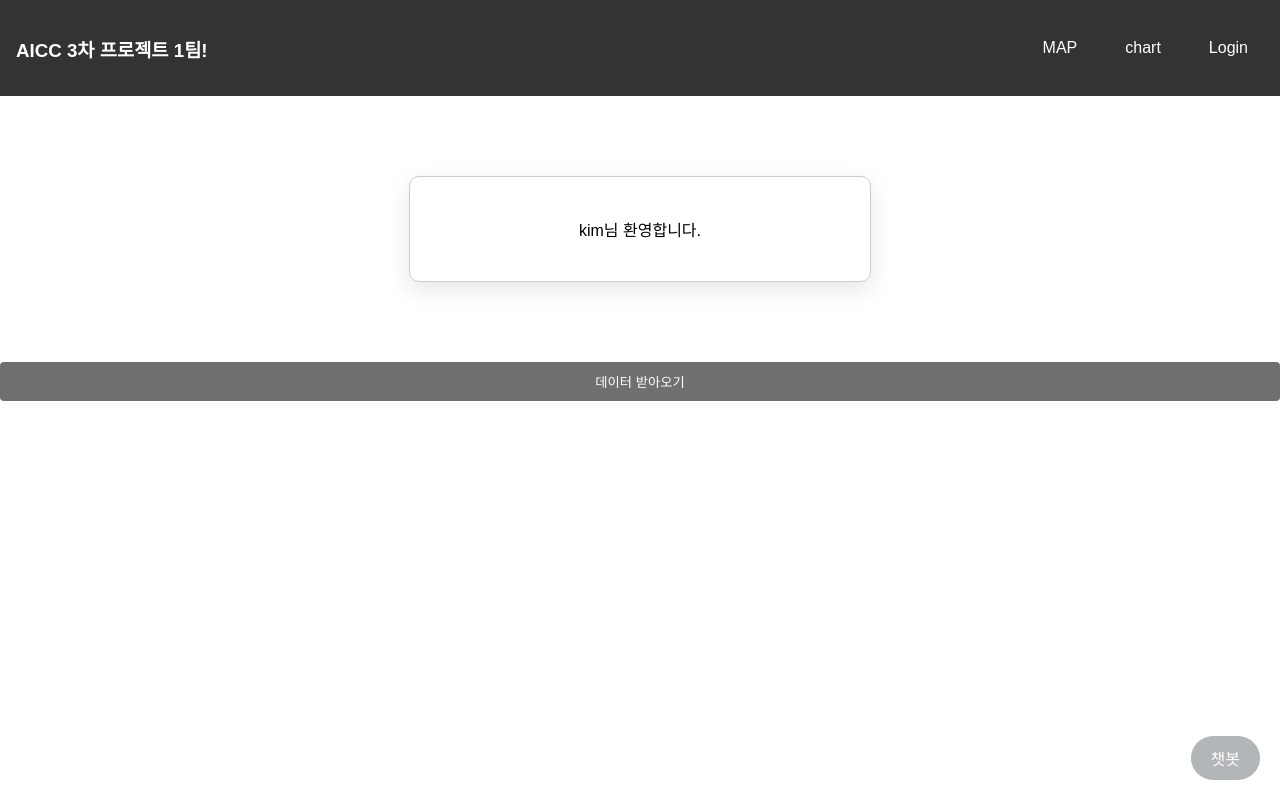
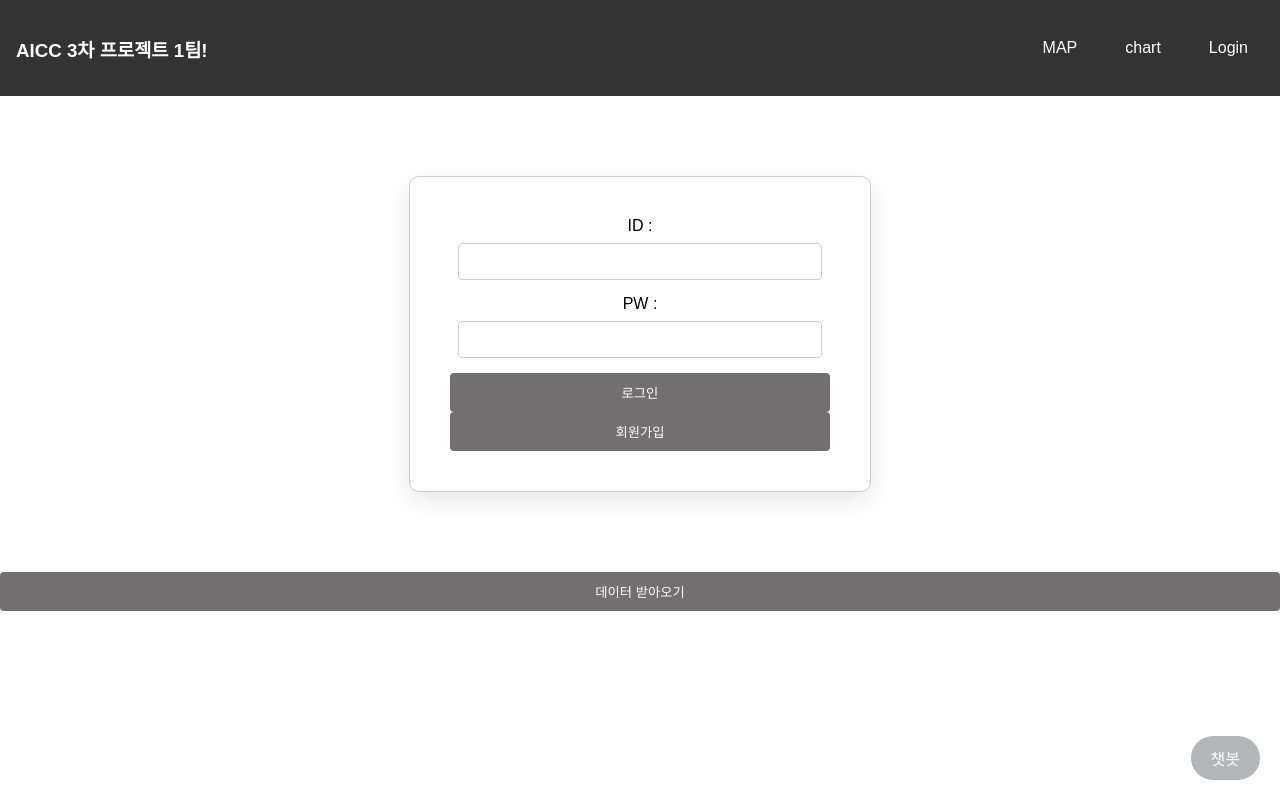
Before and after one commit to ParkWonBin/Codelabit_AICC_Project_03, a React (Create React App) app in the folder react-test/: page /login in a window 1280 px wide. Built offline with nearby package versions, Linux system fonts and the light colour scheme.

Commit message:
로그인, 챗봇

```diff
--- a/react-test/src/commponent/LoginForm.css
+++ b/react-test/src/commponent/LoginForm.css
@@ -75,7 +75,7 @@ label {
 }
 
 input {
-  width: 100%;
+  width: 90%;
   padding: 10px;
   margin-bottom: 15px;
   border: 1px solid #ccc;
--- a/react-test/src/store.js
+++ b/react-test/src/store.js
@@ -3,7 +3,7 @@ import { configureStore, createSlice } from '@reduxjs/toolkit'
 
 let user =  createSlice({
     name : 'user1', // userState() 역할임
-    initialState : {userId : 'kim'}, // state하나를 slice라고 부름
+    initialState : {userId : ''}, // state하나를 slice라고 부름
       reducers : {
     changeName(state, action){
       const userId = action.payload
```
